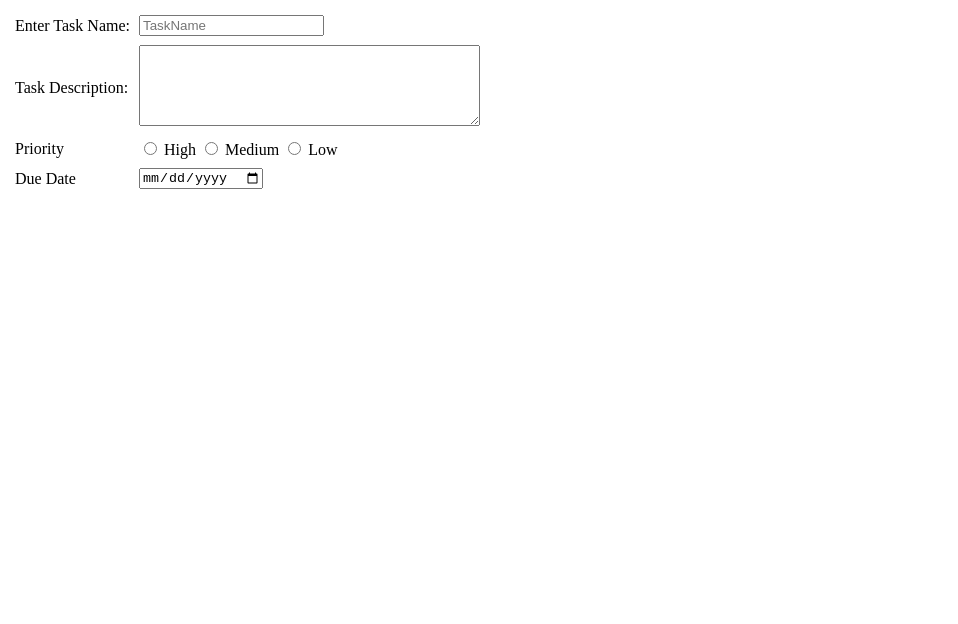
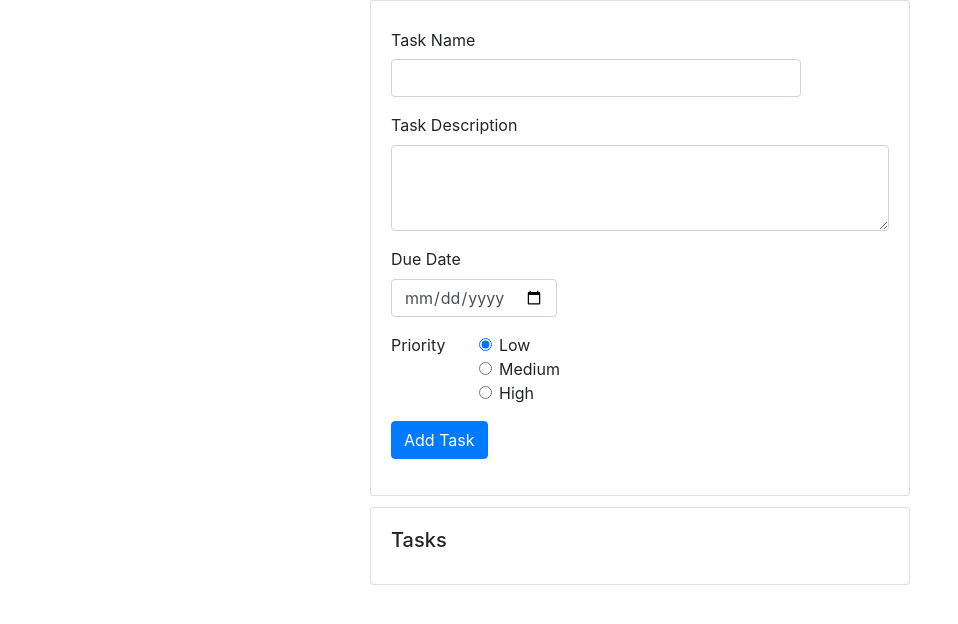
Before and after one commit to vinayvadali/nodeproject, a plain HTML site: page public/index.html in a window 1280 px wide. Shown: the whole page, without its empty margins (0-958 px from the left). Drawn offline with nearby package versions, Linux system fonts and the light colour scheme.

Commit message:
created frontend and css

```diff
--- a/public/index.html
+++ b/public/index.html
@@ -3,63 +3,75 @@
 <head>
     <meta charset="UTF-8">
     <meta name="viewport" content="width=device-width, initial-scale=1.0">
-    <link rel="stylesheet" href="style.css">
-    <script src="script.js"></script>
+    <link rel="stylesheet" href="https://stackpath.bootstrapcdn.com/bootstrap/4.4.1/css/bootstrap.min.css" integrity="sha384-Vkoo8x4CGsO3+Hhxv8T/Q5PaXtkKtu6ug5TOeNV6gBiFeWPGFN9MuhOf23Q9Ifjh" crossorigin="anonymous">
     <title>Document</title>
 </head>
 <body>
-    <main>
-        <div class="taskForm">
-            <form action="">
-                <table cellspacing="5px" cellpadding="2px">
-                    <tr>
-                        <td>
-                            <label for="taskName">Enter Task Name:</label>
-                        </td>
-                        <td>
-                            <input type="text" name="taskName" placeholder="TaskName">
-                        </td>
-                    </tr>
-                    <tr>
-                        <td>
-                            <label for="taskName">Task Description:</label>
-                        </td>
-                        <td>
-                            <textarea name="description" id="description" cols="40" rows="5"></textarea>
-                        </td>
-                    </tr>
-                    <tr>
-                        <td>
-                            Priority
-                        </td>
-                        <td>
-                            <input type="radio" name="priority" id="high" value="high">
-                            <label for="high">High</label>
-                            <input type="radio" name="priority" id="medium" value="medium">
-                            <label for="medium">Medium</label>
-                            <input type="radio" name="priority" id="low" value="low">
-                            <label for="low">Low</label>
-                        </td>
-                    </tr>
-                    <tr>
-                        <td>
-                            <label for="dueDate">Due Date</label>
-                        </td>
+    <div class="container">
+        <div class ="row justify-content-center">
+            <div class="col-sm-6">
+                <div class="card">
+                    <div class="card-body">
+                        <form>
+                            <div class="form-group row">
+                              <label for="taskName" class="col-sm-3 col-form-label">Task Name</label>
+                              <div class="col-sm-10">
+                                <input type="text" class="form-control" id="taskName">
+                              </div>
+                            </div>
+                            <div class="form-group">
+                                <label for="exampleFormControlTextarea1">Task Description</label>
+                                <textarea class="form-control" id="exampleFormControlTextarea1" rows="3"></textarea>
+                            </div>
+                            <div class="form-group">
+                                <label for="dueDate" >Due Date</label>
+                                <input type="date" name="dueDate" class="form-control col-form-label col-sm-4" id="dueDate">
+                              </div>
+                            <fieldset class="form-group">
+                              <div class="row">
+                                <legend class="col-form-label col-sm-2 pt-0">Priority</legend>
+                                <div class="col-sm-10">
+                                  <div class="form-check">
+                                    <input class="form-check-input" type="radio" name="gridRadios" id="low" value="option1" checked>
+                                    <label class="form-check-label" for="low">
+                                      Low
+                                    </label>
+                                  </div>
+                                  <div class="form-check">
+                                    <input class="form-check-input" type="radio" name="gridRadios" id="medium" value="option2">
+                                    <label class="form-check-label" for="medium">
+                                      Medium
+                                    </label>
+                                  </div>
+                                  <div class="form-check">
+                                    <input class="form-check-input" type="radio" name="gridRadios" id="high" value="option3">
+                                    <label class="form-check-label" for="high">
+                                      High
+                                    </label>
+                                  </div>
+                                </div>
+                              </div>
+                            </fieldset>
+                            <div class="form-group row">
+                              <div class="col-sm-10">
+                                <button type="submit" class="btn btn-primary">Add Task</button>
+                              </div>
+                            </div>
+                          </form>
+                    </div>
+                  </div>
+              </div>
+        </div>
 
-                        <td>
-                            <input type="date" name="dueDate" id="dueDate">
-                        </td>
-                    </tr>
-                </table>
-            </form>
+        <div class="row justify-content-center">
+            <div class="col-sm-6">
+                <div class="card " style="margin-top: 2%;">
+                    <div class="card-body">
+                        <h5 class="card-title">Tasks</h5>
+                    </div>
+                </div>
+            </div>
         </div>
-        <div id="taskDisplay">
-            <ul id="tasks">
-
-            </ul>
-
-        </div>
-    </main>
 
 </body>
 </html>
```
